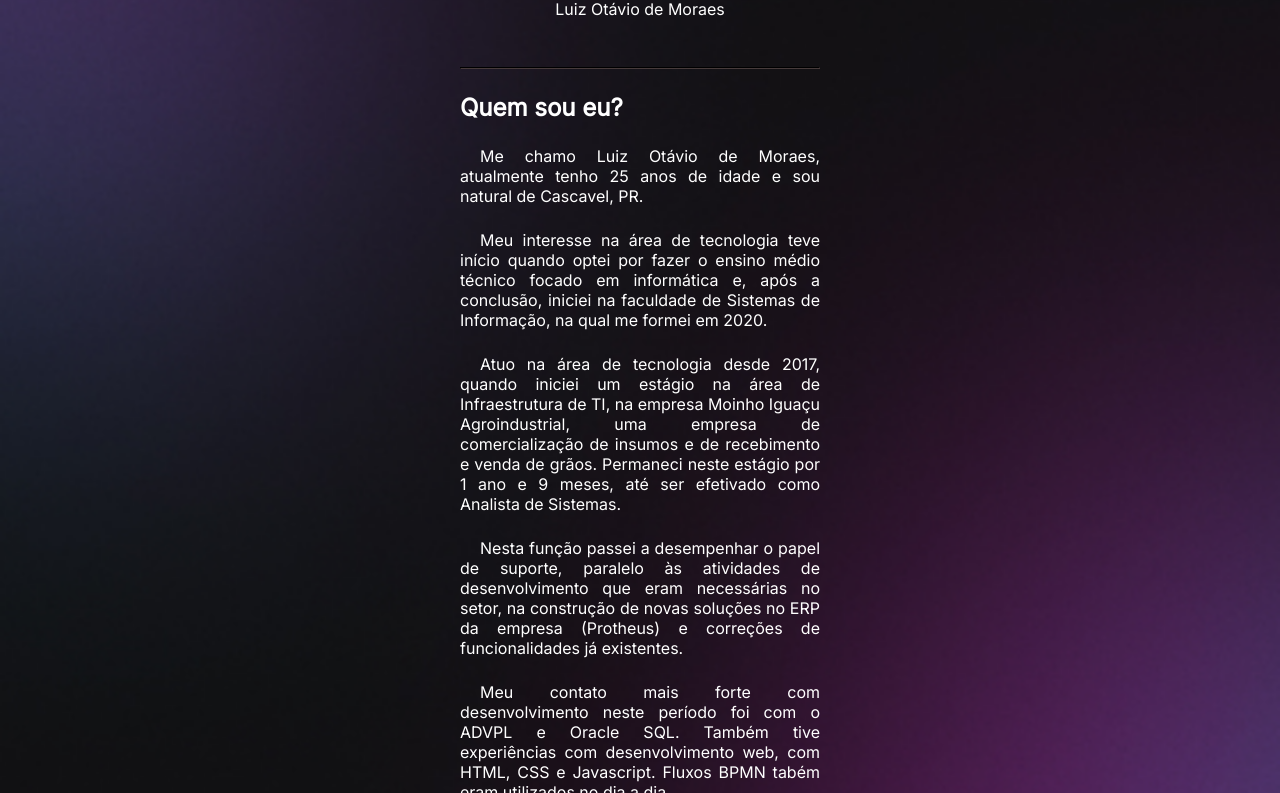
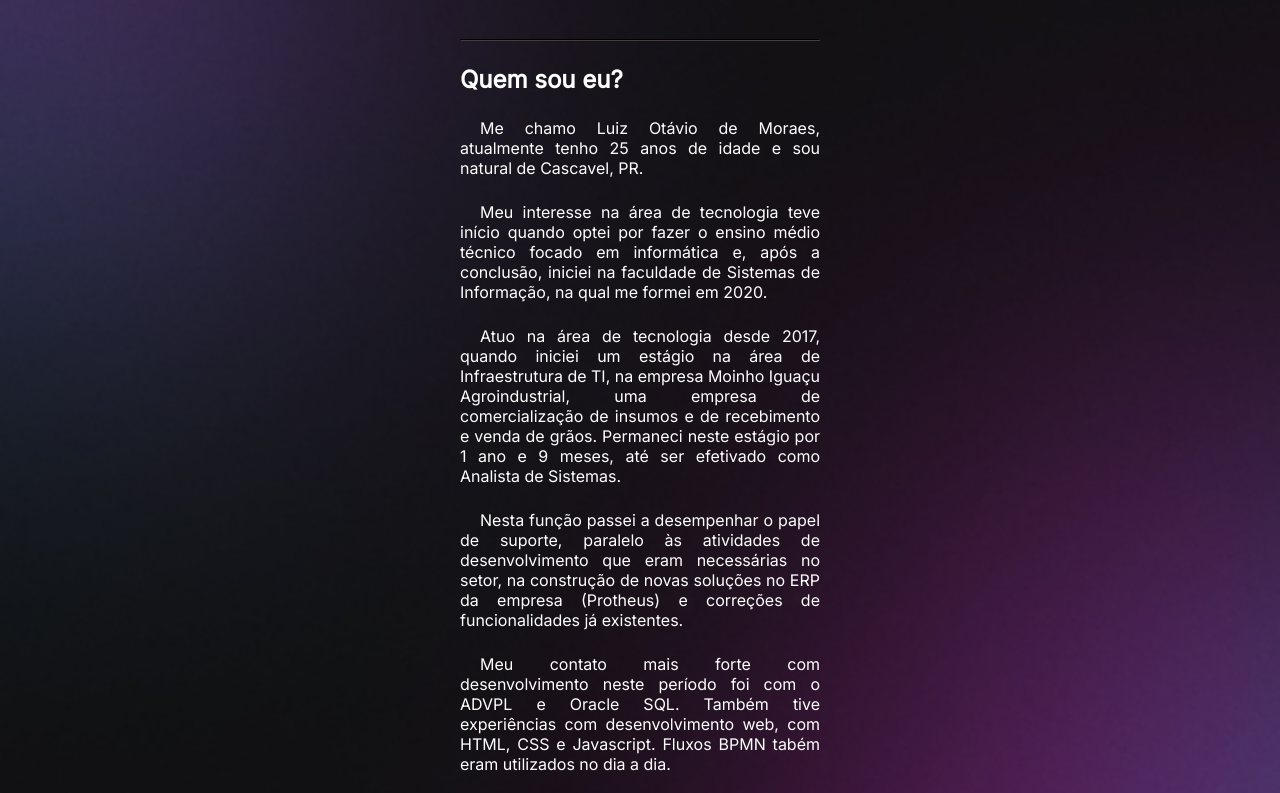
Before and after one commit to luiizmoraes/Discover, a plain HTML site: page about_me.html in a window 1280 px wide. Shown: the part 196-989 px from the top of the page. Drawn offline with nearby package versions, Linux system fonts and the light colour scheme.

Commit message:
Ajuste de texto na página Quem sou eu?

```diff
--- a/about_me.html
+++ b/about_me.html
@@ -19,7 +19,6 @@
 
         <div id="content-profile">
             <img src="https://github.com/luiizmoraes.png" alt="Foto de perfil do usuário.">
-            <p>Luiz Otávio de Moraes</p>
         </div>
 
         <hr>
```
